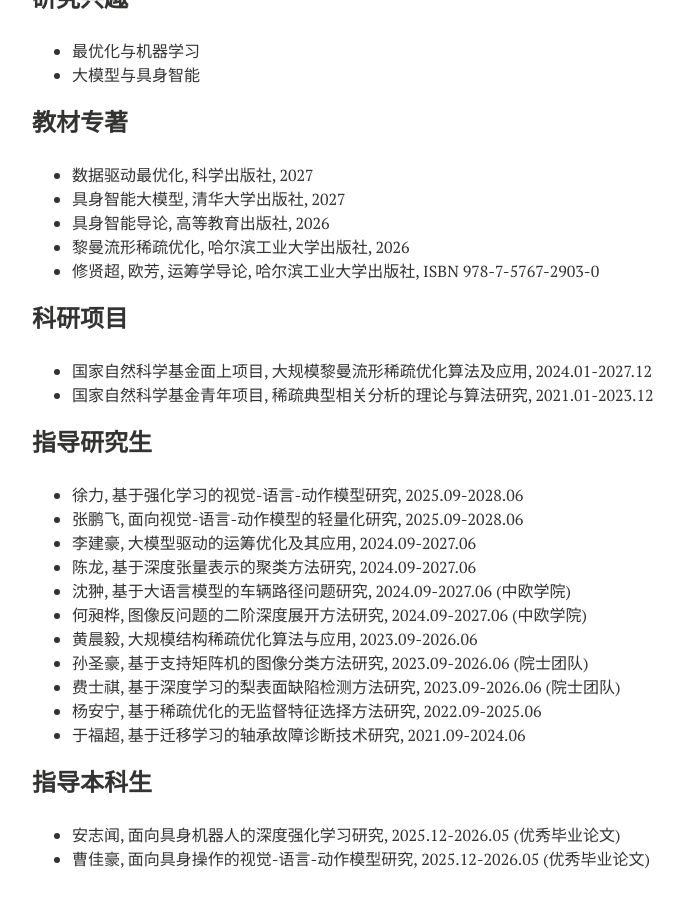
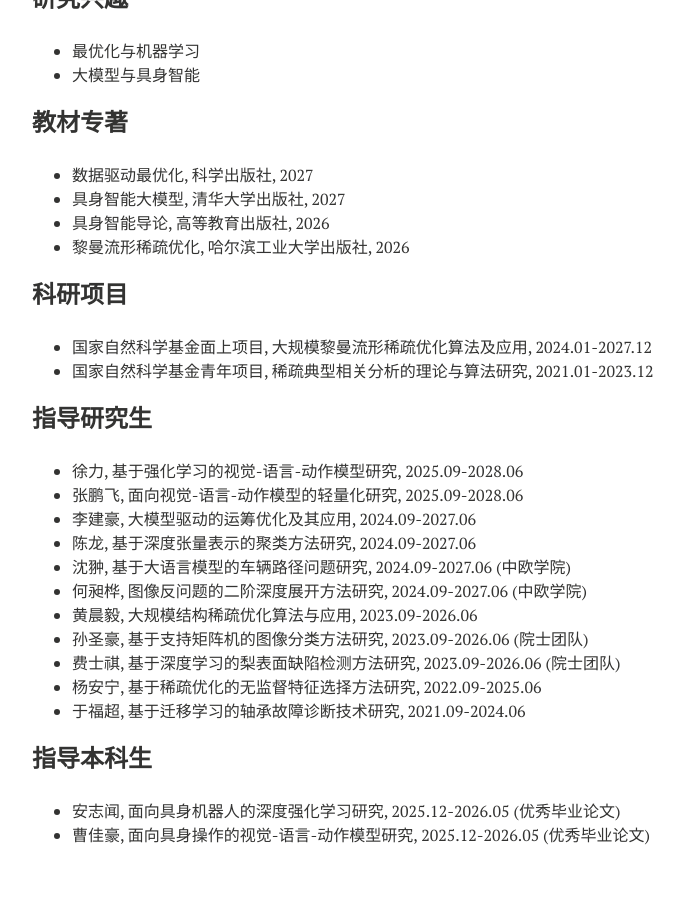
Before and after one commit to xianchaoxiu/xianchaoxiu.github.io, a Jekyll site: the page built from chinese/index.md, in a window 1280 px wide and 900 px high, scrolled down 632 px. Shown: the whole window, without its empty margins (288-972 px from the left). Built offline with Jekyll 4.4.1, drawn with Linux system fonts in a browser that asks for light colours; nearby versions of some CDN libraries.

Commit message:
Update index.md

```diff
--- a/chinese/index.md
+++ b/chinese/index.md
@@ -38,7 +38,6 @@ share: false
 * 具身智能大模型, 清华大学出版社, 2027 <br>
 * 具身智能导论, 高等教育出版社, 2026 <br>
 * 黎曼流形稀疏优化, 哈尔滨工业大学出版社, 2026 <br>
-* 修贤超, 欧芳, 运筹学导论, 哈尔滨工业大学出版社, ISBN  978-7-5767-2903-0<br>
 
 
 ### 科研项目
```
